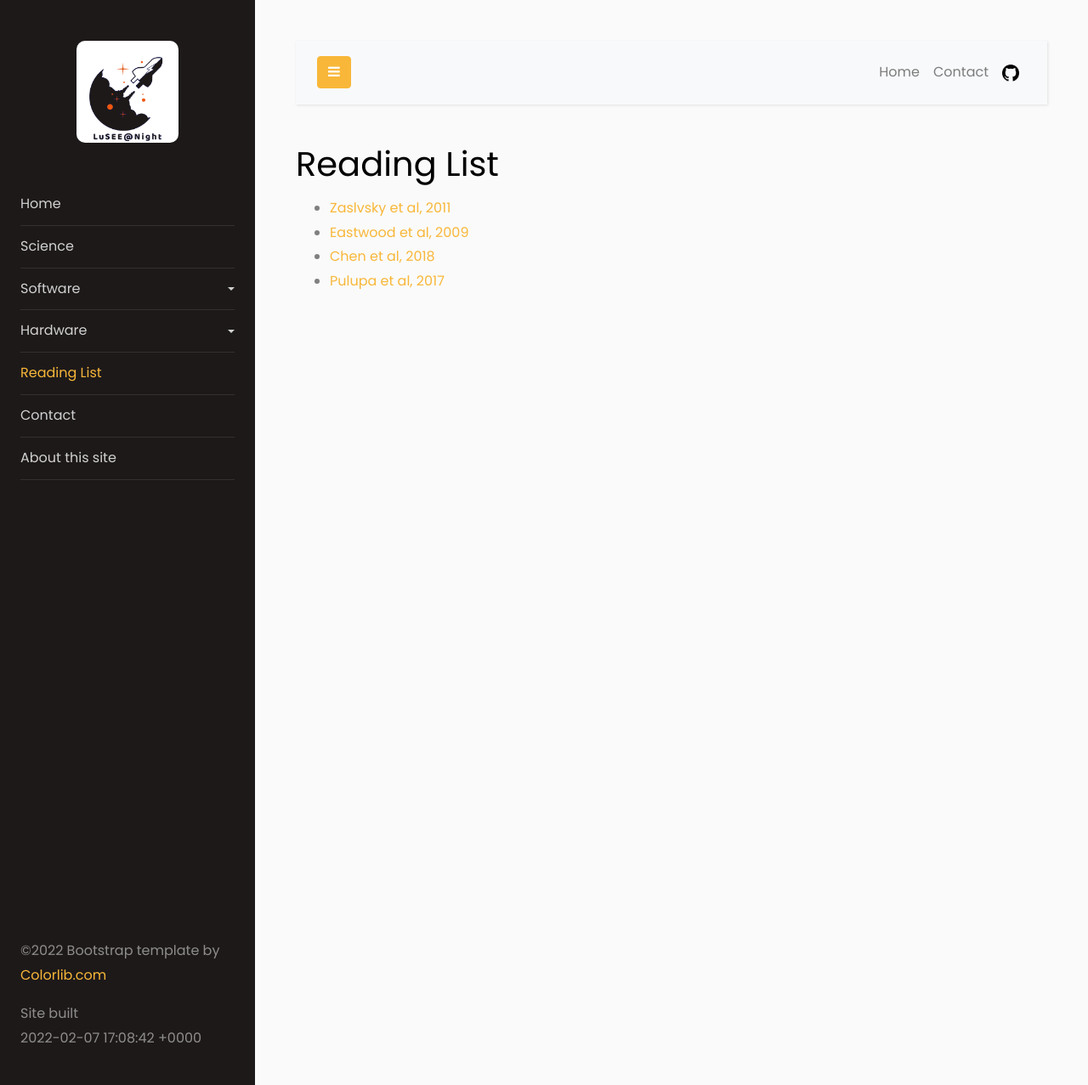
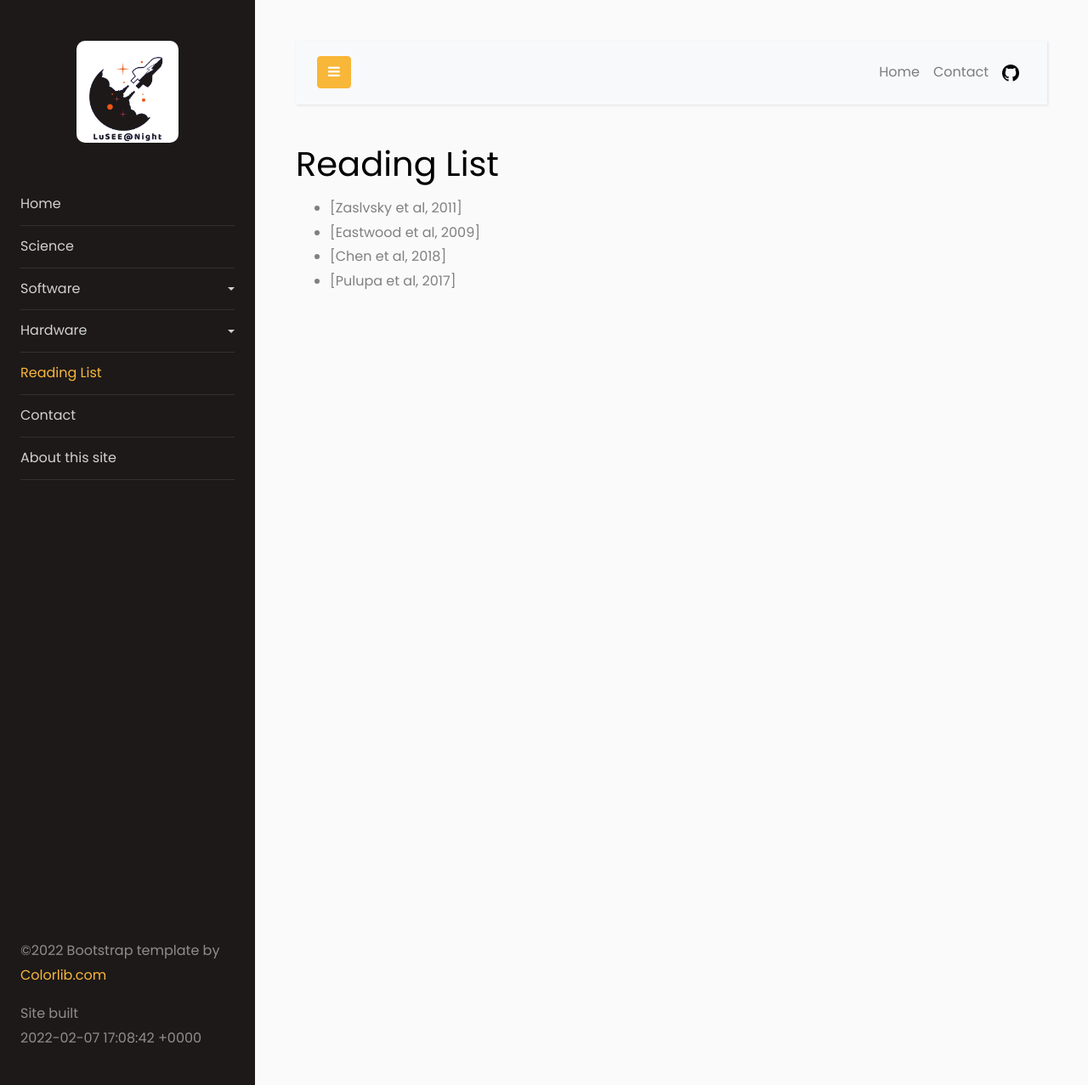
Before and after one commit to lusee-night/lusee-night.github.io, a Jekyll site: the page built from _content/reading.md, in a window 1280 px wide. Shown: the whole page at 85% size. Built offline with Jekyll 4.4.1, drawn with Linux system fonts in a browser that asks for light colours; some of the changed lines change nothing that is shown.

Commit message:
Removed links to certain pdf's

```diff
--- a/_content/reading.md
+++ b/_content/reading.md
@@ -6,7 +6,19 @@ layout: base
 
 # Reading List
 
-* [Zaslvsky et al, 2011](https://www.cosmo.bnl.gov/www/lusee/papers/Zaslvsky_antenna_cal_on_galactic.pdf){:target="_blank"}
-* [Eastwood et al, 2009](https://www.cosmo.bnl.gov/www/lusee/papers/Eastwood_S.pdf){:target="_blank"}
-* [Chen et al, 2018](https://www.cosmo.bnl.gov/www/lusee/papers/Chen2018_Article_AntennaDesignAndImplementation.pdf){:target="_blank"}
-* [Pulupa et al, 2017](https://www.cosmo.bnl.gov/www/lusee/papers/Pulupa_SPP_RFS_2016JA023345.pdf){:target="_blank"}
+* [Zaslvsky et al, 2011]
+* [Eastwood et al, 2009]
+* [Chen et al, 2018]
+* [Pulupa et al, 2017]
+{% comment %}
+(https://www.cosmo.bnl.gov/www/lusee/papers/Zaslvsky_antenna_cal_on_galactic.pdf){:target="_blank"}
+
+
+(https://www.cosmo.bnl.gov/www/lusee/papers/Eastwood_S.pdf){:target="_blank"}
+
+(https://www.cosmo.bnl.gov/www/lusee/papers/Chen2018_Article_AntennaDesignAndImplementation.pdf){:target="_blank"}
+
+(https://www.cosmo.bnl.gov/www/lusee/papers/Pulupa_SPP_RFS_2016JA023345.pdf){:target="_blank"}
+
+
+{% endcomment %}
```
